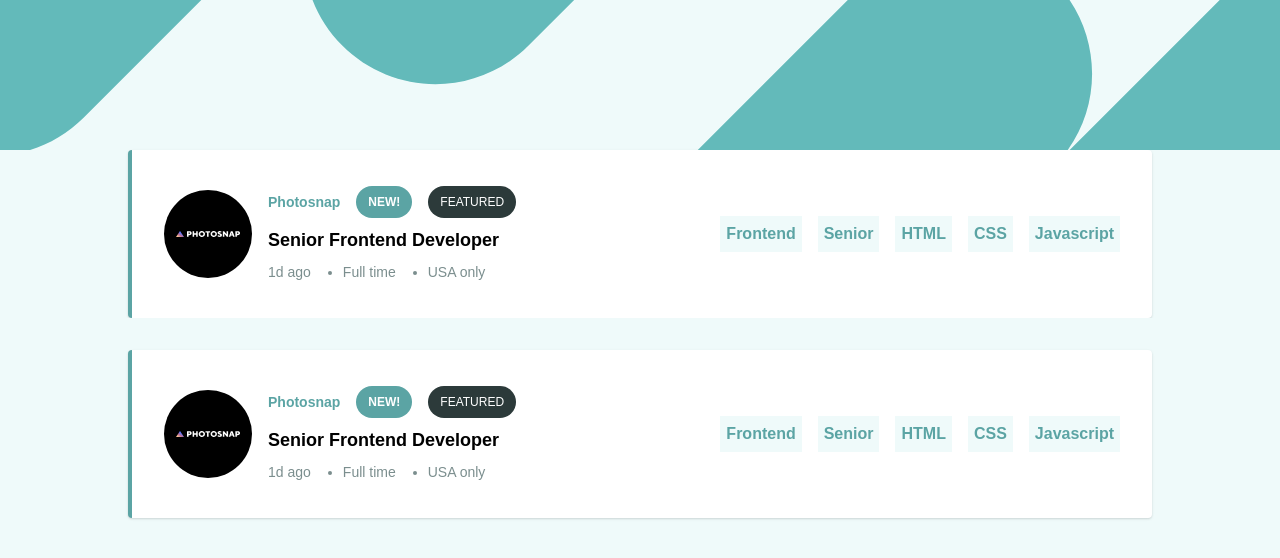
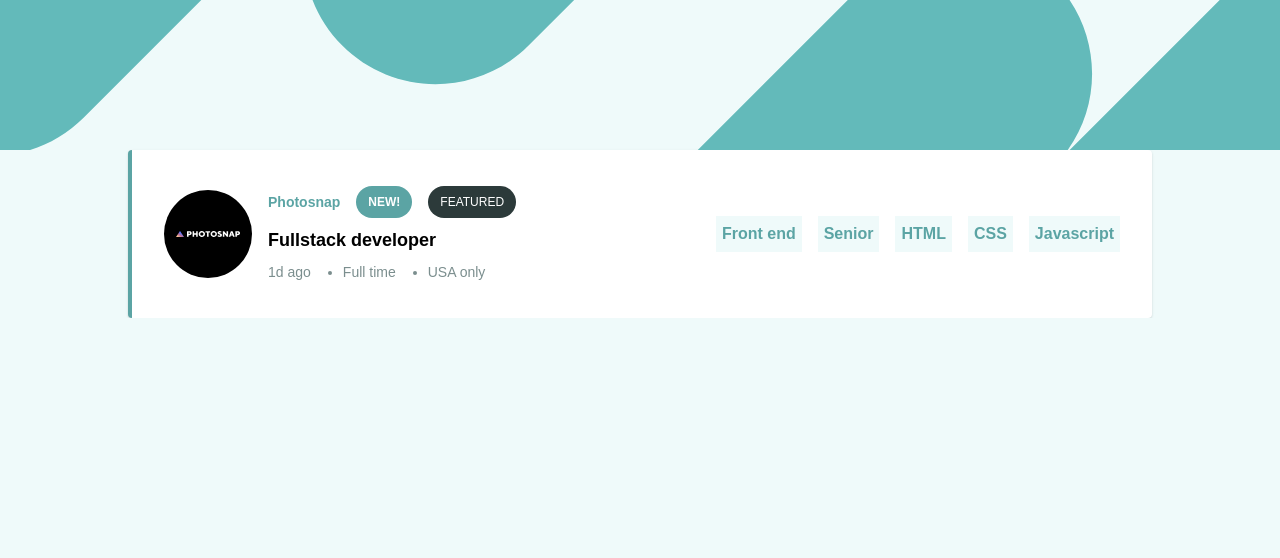
Before and after one commit to thaisont/react-filtering-list, a React (Create React App) app: page / in a window 1280 px wide. Shown: the top 558 px of the page. Built offline with nearby package versions, Linux system fonts and the light colour scheme.

Commit message:
add component

```diff
--- a/src/App.js
+++ b/src/App.js
@@ -1,11 +1,9 @@
 import Header from "./components/Header";
-import Jobs from "./components/Jobs";
 
 function App() {
   return (
     <div>
       <Header />
-      <Jobs />
     </div>
   );
 }
--- a/src/components/Header.js
+++ b/src/components/Header.js
@@ -1,5 +1,6 @@
 import React from "react";
 import Job from "./Jobs";
+import photo from "../photosnap.svg";
 
 function Header() {
   return (
@@ -9,7 +10,21 @@ function Header() {
           <path d="M470.577 563.429c-51.432-51.425-51.438-134.806-.013-186.237l.013-.013L867.235-19.424c51.441-51.434 134.836-51.434 186.276 0 48.811 48.804 51.304 126.392 7.473 178.135l178.158-178.135c51.441-51.434 134.836-51.434 186.277 0 51.431 51.424 51.437 134.805.013 186.237-.005.004-.01.008-.013.013l-396.66 396.603c-51.44 51.433-134.834 51.433-186.275 0-48.812-48.805-51.304-126.394-7.471-178.138L656.853 563.43c-51.441 51.433-134.836 51.433-186.276 0zM342.268 45.605c-51.432-51.425-51.438-134.806-.013-186.237l.013-.013 396.658-396.603c51.441-51.434 134.836-51.434 186.277 0 51.431 51.424 51.437 134.805.013 186.237-.005.004-.01.008-.013.013L528.543 45.605c-51.44 51.433-134.834 51.433-186.275 0zm-444.692 71.824c-51.432-51.424-51.438-134.806-.013-186.237l.013-.013 396.658-396.603c51.441-51.434 134.836-51.434 186.277 0 51.431 51.424 51.437 134.805.013 186.237a80.86 80.86 0 01-.013.013L83.85 117.429c-51.44 51.433-134.834 51.433-186.275 0z" />
         </g>
       </svg>
-      <Job />
+      <Job
+        title="Photosnap"
+        job="Fullstack developer"
+        latest="new!"
+        featured="featured"
+        img={photo}
+        day="1d ago"
+        duration="Full time"
+        location="USA only"
+        skillOne="Front end"
+        skillTwo="Senior"
+        skillThree="HTML"
+        skillFour="CSS"
+        skillFive="Javascript"
+      />
     </div>
   );
 }
--- a/src/components/Jobs.js
+++ b/src/components/Jobs.js
@@ -1,41 +1,65 @@
 import React from "react";
-import photo from "../photosnap.svg";
 
-function Jobs() {
+function Jobs({
+  title,
+  job,
+  latest,
+  featured,
+  img,
+  day,
+  duration,
+  location,
+  skillOne,
+  skillTwo,
+  skillThree,
+  skillFour,
+  skillFive,
+}) {
   return (
     <div className="max-w-screen-lg border-l-4 rounded border-primary m-auto  p-8 shadow bg-white">
       <div className="flex  gap-x-4">
         <div className="flex gap-x-4 mr-auto items-center">
-          <img src={photo} alt="" />
+          <img src={img} alt="" />
           <div className="text-sm flex flex-col">
             <div className="flex py-1 gap-x-4 items-center">
-              <p className="text-primary font-bold">Photosnap</p>
+              <p className="text-primary font-bold">{title}</p>
               <button className="text-xs rounded-full bg-primary text-white px-3 py-2 uppercase font-bold">
-                new!
+                {latest}
               </button>
               <button className="text-xs rounded-full bg-v-dark-cyan text-white px-3 py-2 uppercase">
-                featured
+                {featured}
               </button>
             </div>
             <div className="py-1">
-              <h2 className="font-bold text-lg">Senior Frontend Developer</h2>
+              <h2 className="font-bold text-lg">{job}</h2>
             </div>
             <div className="flex py-1 gap-x-8 text-dark-cyan">
-              <p>1d ago</p>
+              <p>{day}</p>
               <ul className="list-disc flex gap-x-8 ">
-                <li>Full time</li>
-                <li>USA only</li>
+                <li>{duration}</li>
+                <li>{location}</li>
               </ul>
             </div>
           </div>
         </div>
         <div className="flex items-center gap-x-4">
-          <p className="p-1.5 text-primary bg-light-cyan font-bold">Frontend</p>
-          <p className="p-1.5 text-primary bg-light-cyan font-bold"> Senior</p>
-          <p className="p-1.5 text-primary bg-light-cyan font-bold"> HTML</p>
-          <p className="p-1.5 text-primary bg-light-cyan font-bold"> CSS</p>
           <p className="p-1.5 text-primary bg-light-cyan font-bold">
-            Javascript
+            {skillOne}
+          </p>
+          <p className="p-1.5 text-primary bg-light-cyan font-bold">
+            {" "}
+            {skillTwo}
+          </p>
+          <p className="p-1.5 text-primary bg-light-cyan font-bold">
+            {" "}
+            {skillThree}
+          </p>
+          <p className="p-1.5 text-primary bg-light-cyan font-bold">
+            {" "}
+            {skillFour}
+          </p>
+          <p className="p-1.5 text-primary bg-light-cyan font-bold">
+            {skillFive}
           </p>
         </div>
       </div>
```
